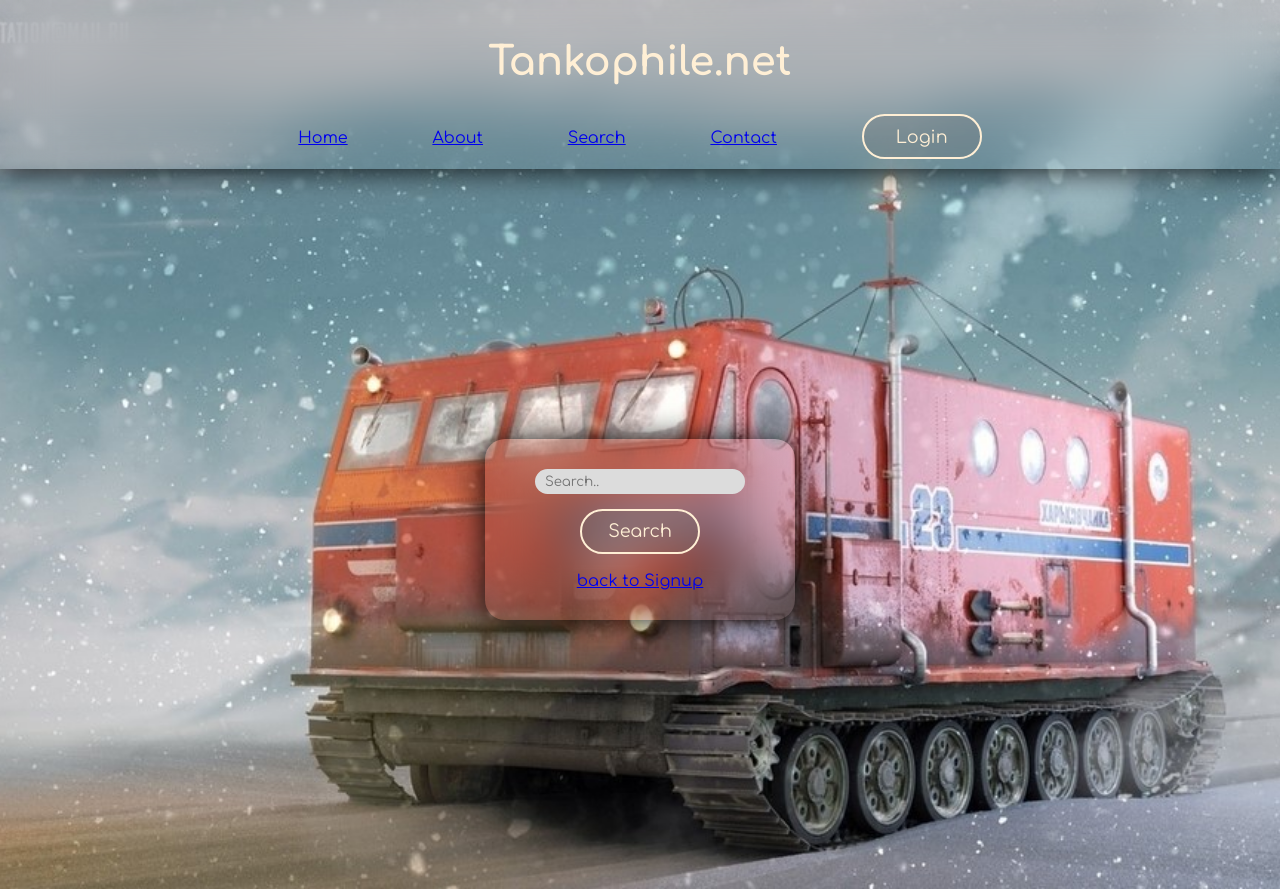
After one commit to LoganDuran/PHPprojectCrud, a PHP site: page /search.php in a window 1280 px wide. The commit adds this page. Run offline with PHP 8.4, Linux system fonts and the light colour scheme.

Commit message:
search feature added

```diff
--- /dev/null
+++ b/footer.php
@@ -0,0 +1,7 @@
+
+</body>
+    <footer>
+
+
+    </footer>
+</html>
--- /dev/null
+++ b/header.php
@@ -0,0 +1,35 @@
+<!DOCTYPE html>
+<html lang="en">
+<head>
+    <meta charset="UTF-8">
+    <meta name="viewport" content="width=device-width, initial-scale=1.0">
+    <title>Tankophile.net</title>
+    <link rel="stylesheet" href="style.css">
+</head>
+    <header>
+        <h2 class="logo">Tankophile.net</h2>
+        <nav class="nav">
+            <a href="#">Home</a>
+            <a href="#">About</a>
+            <a href="search.php">Search</a>
+            <a href="#">Contact</a>
+            <a class="allbuttons">
+                <?php
+                    if(isset($_SESSION["userid"])){
+
+                     ?>
+                     <button class="loginBtn-popup"><?php echo $_SESSION["useruid"]; ?> </button>
+                     <?php
+                    }
+                    else
+                    {
+                        ?>
+                        <button class="loginBtn-popup">Login </button>
+                        <?php
+                    }
+
+                ?>
+            </a>
+        </nav>
+    </header>
+    <body>
--- /dev/null
+++ b/search.php
@@ -0,0 +1,27 @@
+
+ <?php
+    include_once("header.php");
+?>
+
+<body>
+    <main>
+        <div class="wrapper">
+            <form class="centralni-input" action="search.php" method="post">
+
+                <input id="search" type="text" name="usersearch" placeholder="Search..">
+
+
+                <button type="submit">Search</button> <br>
+
+
+                <a href="index.php">back to Signup</a>
+            </form>
+        </div>
+    </main>
+</body>
+
+
+
+<?php
+    include_once("footer.php");
+?>
--- a/style.css
+++ b/style.css
@@ -7,35 +7,97 @@
     font-family: 'Comfortaa';
 }
 
+body {
+    background: url(img/pustolov\ \(4\).jpg);
+    background-position: center;
+    background-size: cover;
+    background-repeat: no-repeat;
 
-body {
+}
+
+
+header {
+    display: flex;
+    flex-direction: column;
+    align-items: center;
+    justify-content: flex-start;
+    width: 100%;
+    padding: 10px 0 10px 0;
+    background: transparent;
+    backdrop-filter: blur(25px);
+    border: 2px solid rgb(255, 255, 255 .5);
+    box-shadow: 0 0 30px rgba(0, 0, 0, .95);
+    color: papayawhip;
+
+}
+
+header h2 {
+    margin: 30px;
+    font-size: 2.5em;
+    user-select: none;
+    cursor: pointer;
+}
+
+nav .nav{
+    padding: 30px;
+}
+
+.nav a{
+    padding: 20px;
+    margin: 20px;
+}
+
+
+
+
+main {
     display: flex;
     justify-content: center;
     flex-direction: column;
     align-items: center;
     width: 100%;
-    height: 100vh;
-    background: url(img/pustolov\ \(4\).jpg);
-    background-position: center;
-    background-size: cover;
+    height: 90vh;
+
+}
+
+button {
+    width: 120px;
+    height: 45px;
+    background-color: rgb(107, 107, 107, 25%);
+
+    border: 2px solid papayawhip;
+    color: papayawhip;
+    font-size: 1.1em;
+    outline: none;
+    border-radius: 25px;
+    cursor: pointer;
+    transition: .5s;
 }
 
 .wrapper {
     background: transparent;
-    backdrop-filter: blur(20px);
+    backdrop-filter: blur(25px);
     border: 2px solid rgb(255, 255, 255 .5);
     box-shadow: 0 0 30px rgba(0, 0, 0, .95);
     border-radius: 20px;
+    width: 300px;
+    height: auto;
+    color: papayawhip;
+    padding: 5px;
 
 }
+.wrapper h2 {
+    margin-bottom: 15px;
+
+}
+
+
 
 .centralni-input {
     display: flex;
     align-content: center;
     flex-direction: column;
     align-items: center;
-     width: 300px;
-    height: 300px;
     padding: 25px;
 }
 
@@ -47,7 +109,7 @@ body {
     outline: none;
     border-radius: 25px;
     padding: 0 10px 0 10px ;
-    margin: 5px;
+    margin: 0 15px 15px 15px;
 
 
 }
```
Also changed, not shown: change.php (added, +54 -0 lines), inc/userdelete.php (added, +34 -0 lines), inc/userupdate.php (added, +38 -0 lines), index.php (+12 -9 lines).
